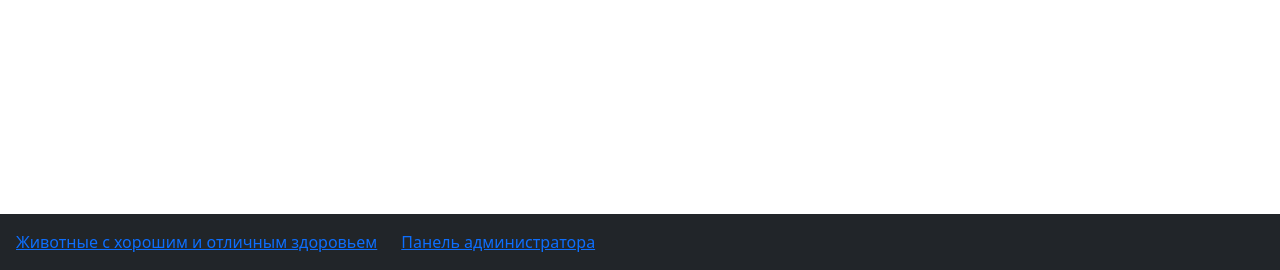
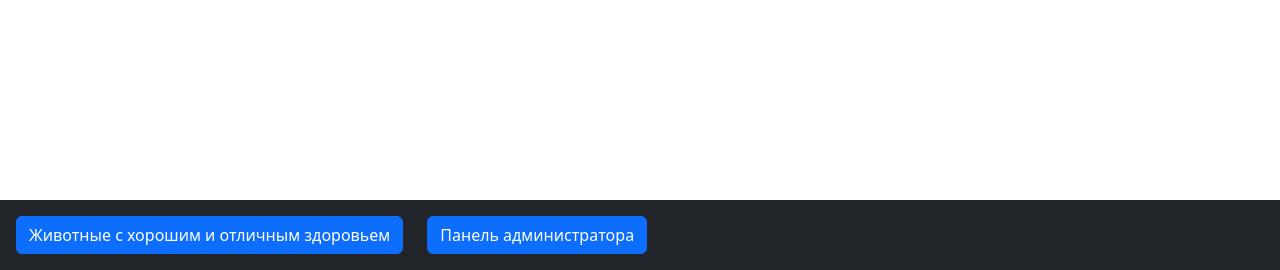
Before and after one commit to GogolevIvan/python-exam-django-light, a Django app: page / in a window 1280 px wide. Shown: the part 530-800 px from the top of the page. Run offline with Django 5.2, Linux system fonts and the light colour scheme; data that the repository does not hold is empty.

Commit message:
button href

```diff
--- a/base/zoo/templates/base.html
+++ b/base/zoo/templates/base.html
@@ -14,8 +14,8 @@
     </nav>
     <main class="flex-shrink-0">{% block my_content%}{% endblock %}</main>
     <footer class="footer d-flex mt-auto bg-dark p-3 gap-4">
-        <a href="{% url "good_health_animals" %}">Животные с хорошим и отличным здоровьем</a>
-         <a href="{% url 'admin:index' %}">Панель администратора</a>
+         <a href="{% url "good_health_animals" %}"><button class="btn btn-primary">Животные с хорошим и отличным здоровьем</button></a>
+         <a href="{% url 'admin:index' %}"><button class="btn btn-primary">Панель администратора</button></a>
     </footer>
 </body>
 </html>
```
